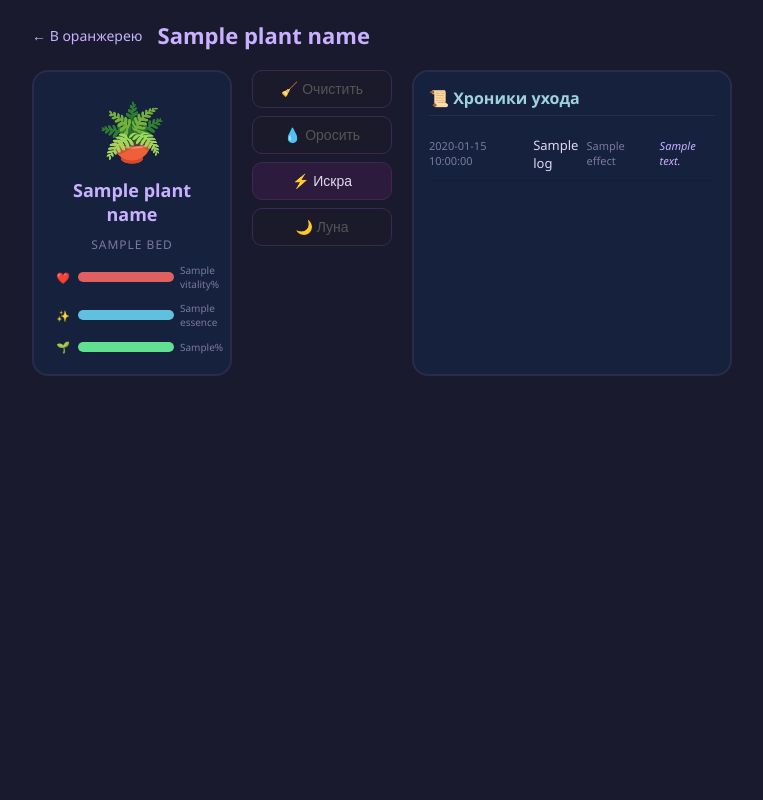
After one commit to Kobatoha/TheLittleWitch, a FastAPI app: template app/templates/plant_detail.html in a window 1280 px wide. The commit adds this page. Shown: the whole page, without its empty margins (258-1021 px from the left). Run offline with FastAPI, Linux system fonts and the light colour scheme; the template is opened without the code that fills it: most values are stand-ins (such as "Sample title", 1, 10 or a date in 2020); parts of the project's set-up code (start-up, migrations or seed data) failed here and were passed over.

Commit message:
feat: add plant detail page and logging functionality for garden bed actions; implement care log management and enhance API responses for improved user experience

```diff
--- a/app/models/__init__.py
+++ b/app/models/__init__.py
@@ -5,5 +5,6 @@ from app.models.player import Player
 from app.models.plant import Plant
 from app.models.garden_bed import GardenBed
 from app.models.inventory import Inventory
+from app.models.care_log import CareLog
 
-__all__ = ["Category", "Item", "Player", "User", "Plant", "GardenBed", "Inventory"]
+__all__ = ["Category", "Item", "Player", "User", "Plant", "GardenBed", "Inventory", "CareLog",]
--- a/app/templates/garden.html
+++ b/app/templates/garden.html
@@ -241,6 +241,7 @@
         <!-- Сетка грядок -->
         <div class="garden-grid" id="gardenGrid">
             {% for bed in beds %}
+            <a href="/api/game/garden/plant/{{ bed.id }}" style="text-decoration:none; color:inherit;">
                 <div class="bed-card {% if bed.is_dead %}dead{% elif bed.can_harvest %}ready{% elif not bed.plant_name %}empty{% endif %}"
                     id="bed-{{ bed.id }}">
 
@@ -321,6 +322,7 @@
                         <div class="empty-text">Пустая грядка</div>
                     {% endif %}
                 </div>
+            </a>
             {% endfor %}
         </div>
 
--- /dev/null
+++ b/app/templates/plant_detail.html
@@ -0,0 +1,260 @@
+<!DOCTYPE html>
+<html>
+<head>
+    <meta charset="UTF-8">
+    <meta name="viewport" content="width=device-width, initial-scale=1.0">
+    <title>{{ plant_name }} — Колдовская оранжерея</title>
+    <style>
+        :root {
+            --bg: #1a1a2e;
+            --card-bg: #16213e;
+            --border: #2a2a4a;
+            --text: #e0d8f0;
+            --muted: #7a7a9e;
+            --accent: #c9b1ff;
+            --gold: #ffd700;
+            --hp-color: #e06060;
+            --essence-color: #60c0e0;
+            --growth-color: #60e090;
+            --btn-bg: #2d1b3e;
+            --btn-hover: #4a2a5e;
+            --positive: #7fdb7f;
+            --negative: #f66;
+            --neutral: #ccc;
+        }
+        * { box-sizing: border-box; margin: 0; padding: 0; }
+        body {
+            font-family: 'Segoe UI', system-ui, sans-serif;
+            background: var(--bg);
+            color: var(--text);
+            min-height: 100vh;
+            padding: 20px;
+        }
+        .container { max-width: 700px; margin: 0 auto; }
+        .header {
+            display: flex;
+            align-items: center;
+            gap: 15px;
+            margin-bottom: 20px;
+        }
+        .header a { color: var(--accent); text-decoration: none; font-size: 14px; }
+        .header h1 { font-size: 22px; color: var(--accent); }
+
+        .main-panel {
+            display: flex;
+            gap: 20px;
+        }
+        @media (max-width: 550px) { .main-panel { flex-direction: column; } }
+
+        /* Карточка растения */
+        .plant-card {
+            flex: 0 0 200px;
+            background: var(--card-bg);
+            border: 2px solid var(--border);
+            border-radius: 16px;
+            padding: 20px;
+            text-align: center;
+            display: flex;
+            flex-direction: column;
+            gap: 10px;
+            align-items: center;
+        }
+        .plant-icon { font-size: 56px; }
+        .plant-name { font-weight: 700; font-size: 18px; color: var(--accent); }
+        .stage-name { font-size: 12px; color: var(--muted); text-transform: uppercase; letter-spacing: 1px; }
+
+        .bar-row { display: flex; align-items: center; gap: 6px; width: 100%; font-size: 11px; }
+        .bar-icon { width: 18px; text-align: center; }
+        .bar-track { flex: 1; height: 10px; background: #1a1a30; border-radius: 5px; overflow: hidden; }
+        .bar-fill { height: 100%; border-radius: 4px; }
+        .bar-fill.hp { background: var(--hp-color); }
+        .bar-fill.essence { background: var(--essence-color); }
+        .bar-fill.growth { background: var(--growth-color); }
+        .bar-value { width: 30px; text-align: right; font-size: 10px; color: var(--muted); }
+
+        /* Кнопки ухода */
+        .btn-panel {
+            flex: 0 0 140px;
+            display: flex;
+            flex-direction: column;
+            gap: 8px;
+        }
+        .btn-care {
+            padding: 10px;
+            border: 1px solid #3a2a50;
+            border-radius: 10px;
+            background: var(--btn-bg);
+            color: var(--text);
+            cursor: pointer;
+            font-size: 14px;
+            transition: all 0.2s;
+            text-align: center;
+        }
+        .btn-care:hover { background: var(--btn-hover); }
+        .btn-care:disabled { background: #1a1a2a; color: #555; cursor: not-allowed; }
+
+        /* Лог */
+        .log-panel {
+            flex: 1;
+            background: var(--card-bg);
+            border: 2px solid var(--border);
+            border-radius: 16px;
+            padding: 15px;
+            max-height: 400px;
+            overflow-y: auto;
+        }
+        .log-panel h2 {
+            font-size: 16px;
+            color: #a0d2db;
+            margin-bottom: 12px;
+            border-bottom: 1px solid #2a2a4a;
+            padding-bottom: 6px;
+        }
+        .log-entry {
+            padding: 8px 0;
+            border-bottom: 1px solid #1a1a30;
+            font-size: 13px;
+            display: flex;
+            gap: 8px;
+            align-items: baseline;
+        }
+        .log-time { color: var(--muted); font-size: 11px; min-width: 35px; }
+        .log-name { flex: 1; }
+        .log-effect { font-size: 11px; color: var(--muted); }
+        .log-details { font-size: 11px; color: #c9b1ff; font-style: italic; }
+        .mood-positive { color: var(--positive); }
+        .mood-negative { color: var(--negative); }
+
+        .empty-log { color: #555; text-align: center; padding: 20px; font-style: italic; }
+
+        .msg { text-align: center; margin-top: 12px; font-size: 14px; min-height: 22px; padding: 10px; border-radius: 8px; }
+        .msg-success { color: #7fdb7f; background: #0f1f0f; }
+        .msg-error { color: #f66; background: #1f0f0f; }
+    </style>
+</head>
+<body>
+    <div class="container">
+        <div class="header">
+            <a href="/api/game/garden/page">← В оранжерею</a>
+            <h1>{{ plant_name }}</h1>
+        </div>
+
+        <div class="main-panel">
+            <!-- Карточка растения -->
+            <div class="plant-card" id="plantCard">
+                <div class="plant-icon">
+                    {% if bed.stage_name == "Семя" %}🌰
+                    {% elif bed.stage_name == "Росток" %}🌱
+                    {% elif bed.stage_name == "Стебель" %}🌿
+                    {% elif bed.stage_name == "Бутон" %}🌷
+                    {% elif bed.stage_name == "Цветение" %}🌸
+                    {% elif bed.stage_name == "Зрелость" %}🌻
+                    {% else %}🪴{% endif %}
+                </div>
+                <div class="plant-name">{{ plant_name }}</div>
+                <div class="stage-name">{{ bed.stage_name }}</div>
+                <div class="bar-row">
+                    <span class="bar-icon">❤️</span>
+                    <div class="bar-track"><div class="bar-fill hp" style="width:{{ bed.vitality if bed.vitality <= 100 else 100 }}%"></div></div>
+                    <span class="bar-value">{{ bed.vitality }}%</span>
+                </div>
+                <div class="bar-row">
+                    <span class="bar-icon">✨</span>
+                    <div class="bar-track"><div class="bar-fill essence" style="width:{{ (bed.essence / 200 * 100) if bed.essence <= 200 else 100 }}%"></div></div>
+                    <span class="bar-value">{{ bed.essence }}</span>
+                </div>
+                <div class="bar-row">
+                    <span class="bar-icon">🌱</span>
+                    <div class="bar-track"><div class="bar-fill growth" style="width:{{ bed.growth_stage }}%"></div></div>
+                    <span class="bar-value">{{ bed.growth_stage }}%</span>
+                </div>
+            </div>
+
+            <!-- Кнопки -->
+            <div class="btn-panel" id="btnPanel">
+                <button class="btn-care" onclick="doAction('{{ bed.id }}', 'clean')" {% if not bed.can_clean %}disabled{% endif %}>
+                    🧹 Очистить
+                </button>
+                <button class="btn-care" onclick="doAction('{{ bed.id }}', 'water')" {% if not bed.can_water %}disabled{% endif %}>
+                    💧 Оросить
+                </button>
+                <button class="btn-care" onclick="doAction('{{ bed.id }}', 'spark')" {% if spark_count == 0 or bed.growth_stage >= 100 %}disabled{% endif %}>
+                    ⚡ Искра
+                </button>
+                <button class="btn-care" onclick="doAction('{{ bed.id }}', 'moon')" {% if not bed.can_moon_bath %}disabled{% endif %}>
+                    🌙 Луна
+                </button>
+                {% if bed.can_harvest %}
+                <button class="btn-care" onclick="doAction('{{ bed.id }}', 'harvest')" style="border-color:#3a6030;">
+                    🧺 Собрать
+                </button>
+                {% endif %}
+            </div>
+
+            <!-- Лог -->
+            <div class="log-panel" id="logPanel">
+                <h2>📜 Хроники ухода</h2>
+                {% if logs %}
+                    {% for log in logs %}
+                    <div class="log-entry">
+                        <span class="log-time">{{ log.time }}</span>
+                        <span class="log-name mood-{{ log.mood }}">{{ log.action_name }}</span>
+                        <span class="log-effect">{{ log.effect }}</span>
+                        {% if log.details %}
+                        <span class="log-details">{{ log.details }}</span>
+                        {% endif %}
+                    </div>
+                    {% endfor %}
+                {% else %}
+                    <div class="empty-log">Сегодня ещё ничего не происходило...</div>
+                {% endif %}
+            </div>
+        </div>
+
+        <div class="msg" id="message"></div>
+    </div>
+
+    <script>
+        function showMessage(text, type) {
+            const msg = document.getElementById("message");
+            msg.textContent = text;
+            msg.className = "msg " + (type === "success" ? "msg-success" : "msg-error");
+        }
+
+        async function doAction(bedId, action) {
+            const urls = {
+                'water': '/api/game/garden/water',
+                'clean': '/api/game/garden/clean',
+                'spark': '/api/game/garden/use-spark',
+                'moon': '/api/game/garden/moon-bath',
+                'harvest': '/api/game/garden/harvest'
+            };
+            const bodies = {
+                'water': { bed_id: bedId },
+                'clean': { bed_id: bedId },
+                'spark': { bed_id: bedId },
+                'moon': { bed_id: bedId },
+                'harvest': { bed_id: bedId }
+            };
+
+            showMessage("...", "");
+            try {
+                const r = await fetch(urls[action], {
+                    method: "POST",
+                    headers: { "Content-Type": "application/json" },
+                    body: JSON.stringify(bodies[action])
+                });
+                if (r.ok) {
+                    showMessage("✅ Успешно!", "success");
+                    setTimeout(() => location.reload(), 800);
+                } else {
+                    const e = await r.json();
+                    showMessage("❌ " + e.detail, "error");
+                }
+            } catch {
+                showMessage("❌ Ошибка соединения", "error");
+            }
+        }
+    </script>
+</body>
+</html>
```
Also changed, not shown: app/game/router.py (+43 -0 lines), app/game/services.py (+52 -1 lines), app/models/care_log.py (added, +24 -0 lines). Lines whose indentation alone changed are shown as unchanged.
